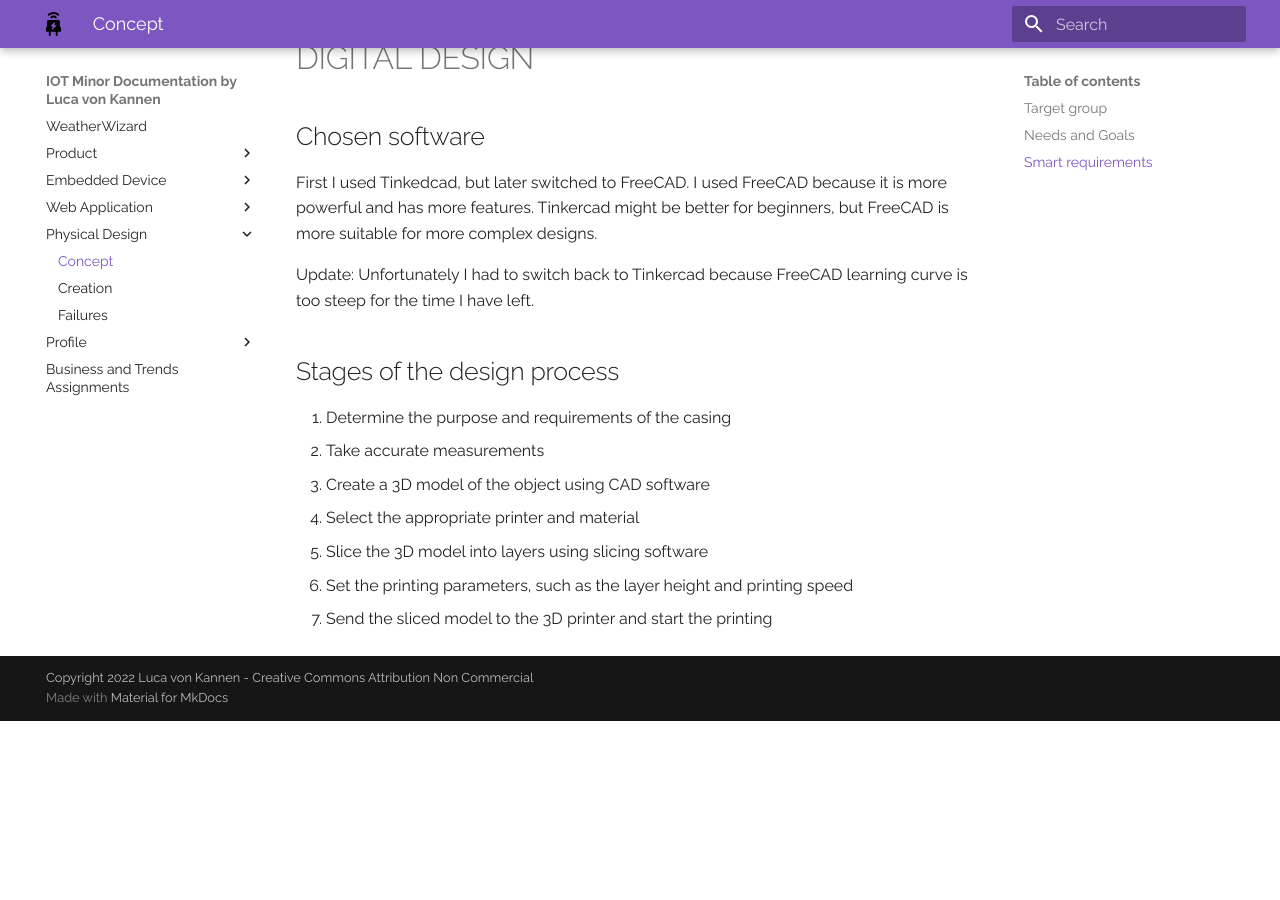
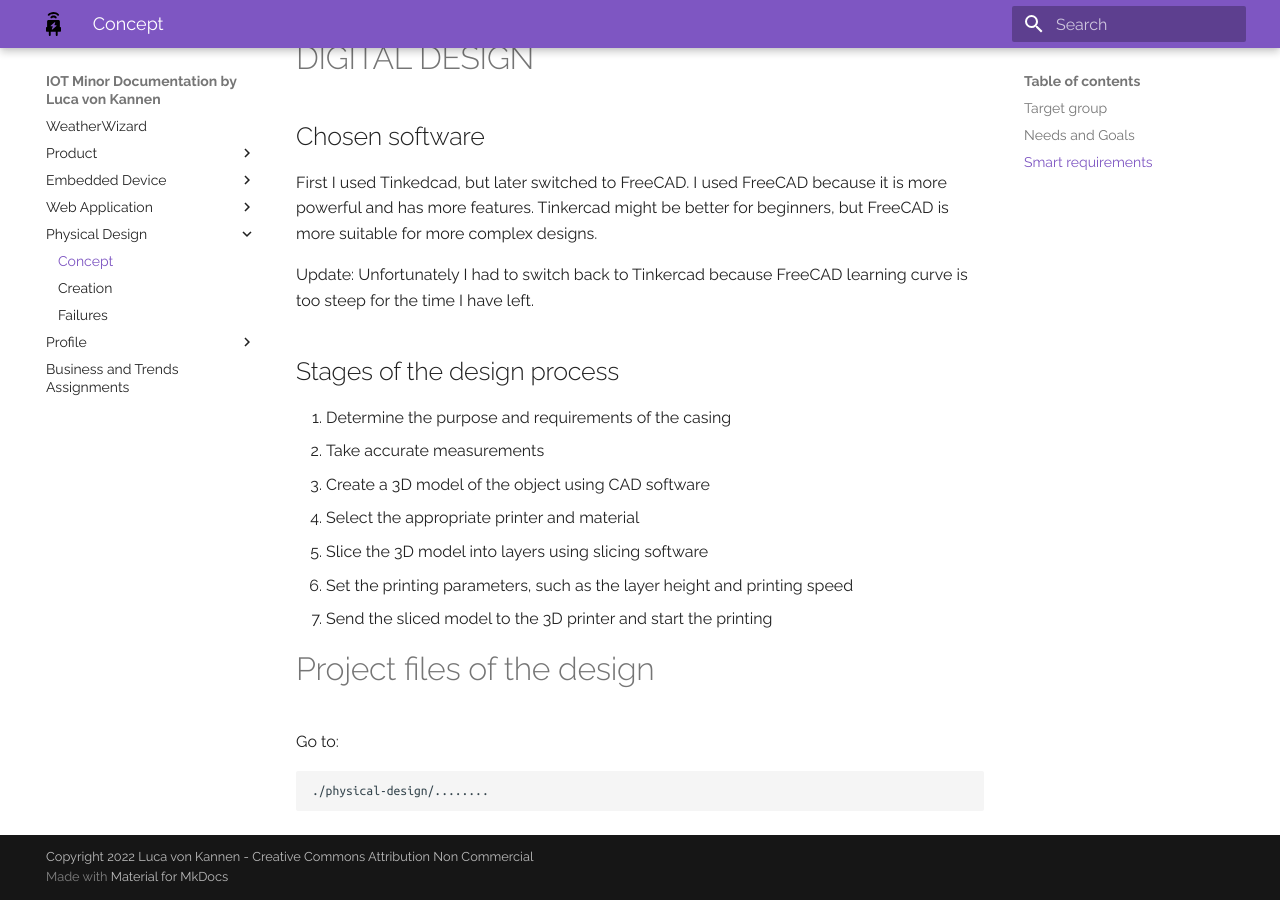
Before and after one commit to lv042/Weather-Wizard, an MkDocs documentation site: the page built from docs/physical_design.md, in a window 1280 px wide and 900 px high, scrolled down 3788 px. Built offline with MkDocs 1.6.1 and Material for MkDocs 9.7.7, drawn with Linux system fonts in a browser that asks for light colours; before the commit the page ends 4509 px from its top, so only the background shows below that.

Commit message:
Added physical design files

````diff
--- a/docs/physical_design.md
+++ b/docs/physical_design.md
@@ -103,3 +103,10 @@ Update: Unfortunately I had to switch back to Tinkercad because FreeCAD learning
 5. Slice the 3D model into layers using slicing software
 6. Set the printing parameters, such as the layer height and printing speed
 7. Send the sliced model to the 3D printer and start the printing
+
+# Project files of the design
+
+Go to:
+```
+./physical-design/........
+```
````
Also changed, not shown: 7 other files.
